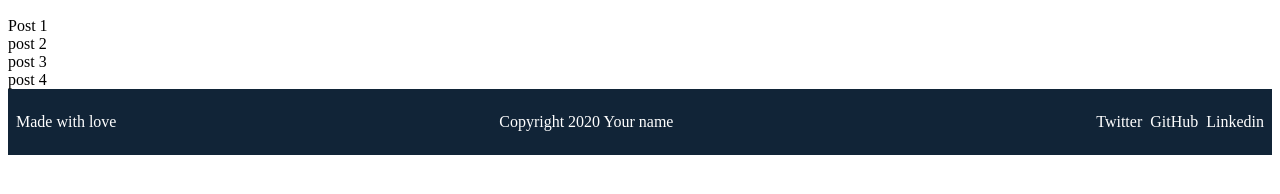
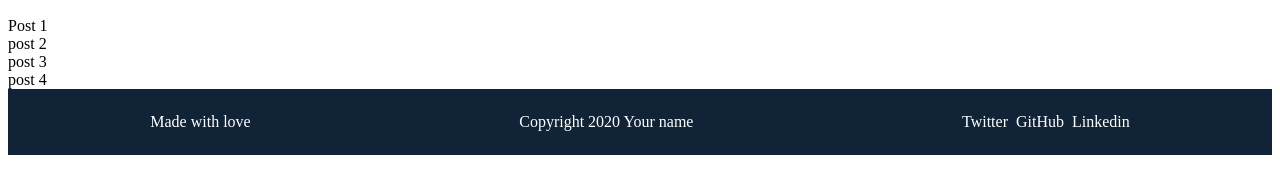
Before and after one commit to gabrielAnzaldo/personal-website, a website built with webpack: page src/index.html in a window 1280 px wide. Shown: the part 196-390 px from the top of the page. Built offline with nearby package versions, Linux system fonts and the light colour scheme.

Commit message:
chore: some work on footer, responsive.

```diff
--- a/src/styles/medium.css
+++ b/src/styles/medium.css
@@ -1,5 +1,7 @@
 @media(min-width: 768px) {
-  .paragraph {
-    color: green;
+  /* Footer */
+  footer {
+    flex-direction: row;
+    justify-content: space-around;
   }
 }
--- a/src/styles/small.css
+++ b/src/styles/small.css
@@ -39,14 +39,17 @@
 /* Footer */
 footer {
   display: flex;
+  flex-direction: column;
+  align-items: center;
+  justify-content: center;
   padding: 0.5rem;
-  justify-content: space-between;
   background-color: #112437;
   color: #fff;
 }
 footer ul {
   list-style: none;
   display: flex;
+  padding: 0;
 }
 footer ul li {
   margin-right: 0.5rem;
```
